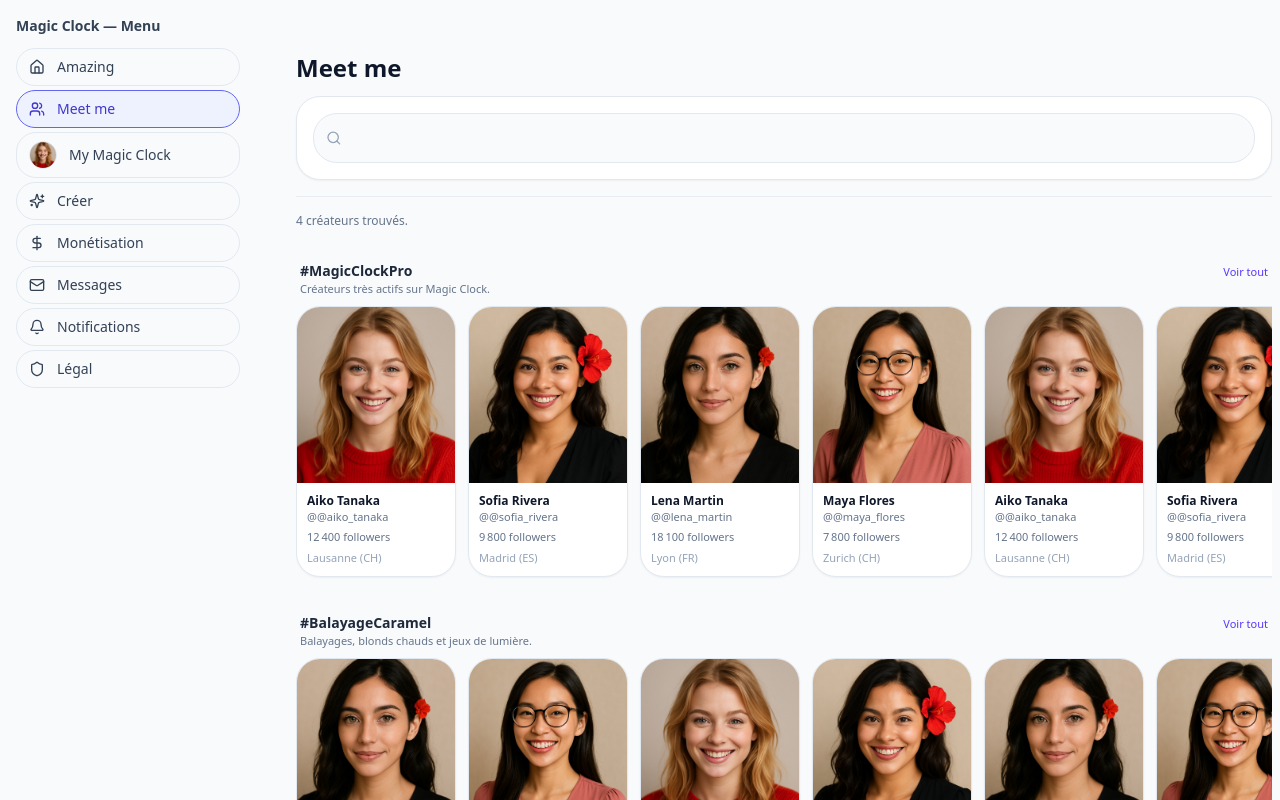
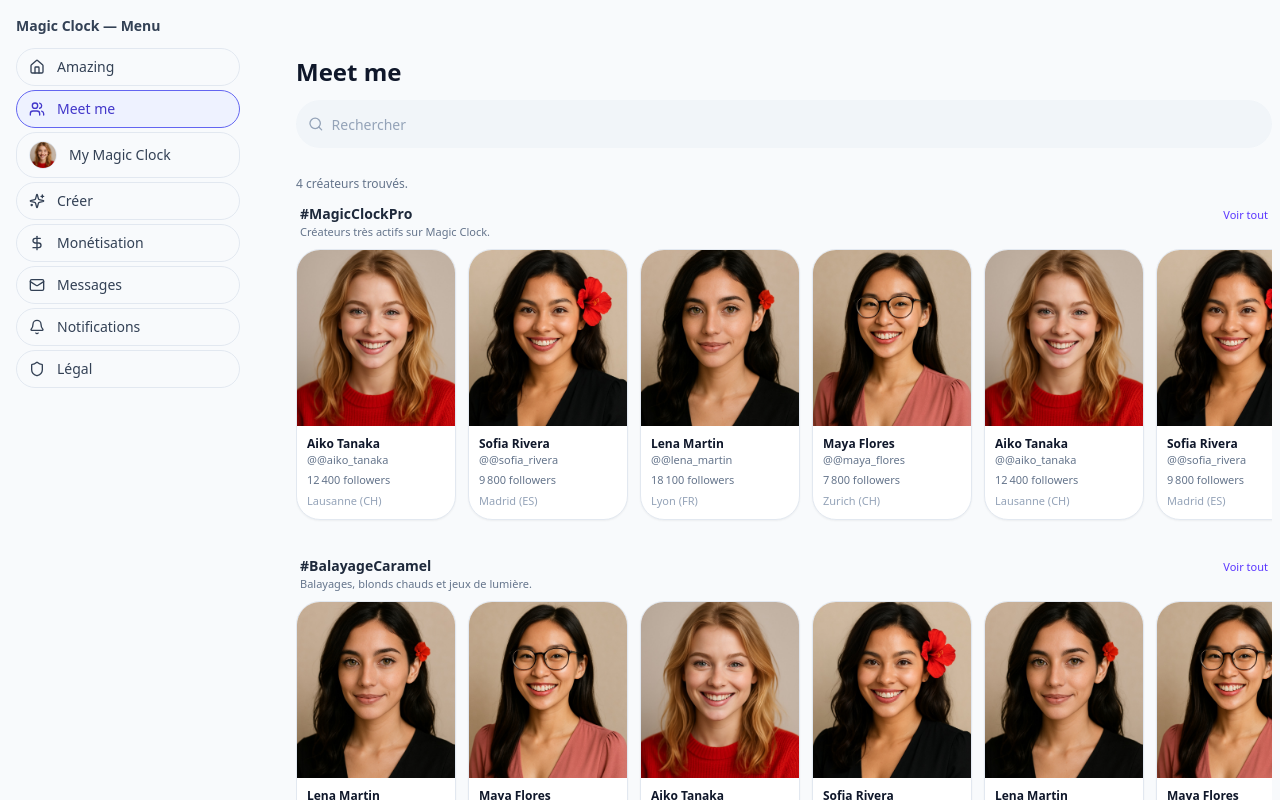
Before and after one commit to welcome-magic-clock/magic-clock-web-mvp, a Next.js app: page /meet in a window 1280 px wide. Shown: the top 800 px of the page. Built offline with nearby package versions, Linux system fonts and the light colour scheme.

Commit message:
Update page.tsx

```diff
--- a/app/meet/page.tsx
+++ b/app/meet/page.tsx
@@ -1,7 +1,7 @@
 import { Search } from "lucide-react";
 import { CREATORS } from "@/features/meet/creators";
 
-const REPEAT_COUNT = 6; // on répète la liste pour remplir plusieurs lignes
+const REPEAT_COUNT = 4; // on répète la liste pour remplir les lignes
 const CARDS_PER_ROW = 10;
 
 const TRENDING_ROWS = [
@@ -56,9 +56,7 @@ function MiniCreatorCard({ creator }: { creator: any }) {
 
 export default function MeetPage() {
   const baseCreators = CREATORS;
-  const totalCreators = baseCreators.length;
 
-  // On étend un peu la liste pour remplir plusieurs rangées
   const extendedCreators = Array.from({ length: REPEAT_COUNT }, (_, idx) =>
     baseCreators.map((creator: any) => ({
       ...creator,
@@ -67,41 +65,37 @@ export default function MeetPage() {
   ).flat();
 
   return (
-    <main className="mx-auto max-w-5xl px-4 pb-24 pt-4 sm:px-6 sm:pt-8 sm:pb-28 overflow-x-hidden">
-      {/* HEADER + SEARCH STICKY */}
-      <div className="sticky top-0 z-20 mb-4 border-b border-slate-200/70 bg-slate-50/95 pb-4 pt-1 backdrop-blur">
-        <header className="mb-3">
-          <h1 className="text-xl font-semibold sm:text-2xl">Meet me</h1>
-        </header>
+    <main className="mx-auto max-w-5xl px-4 pb-24 pt-4 sm:px-6 sm:pt-8 sm:pb-28">
+      {/* HEADER + BARRE DE RECHERCHE MINIMALISTE (STICKY) */}
+      <div className="sticky top-0 z-20 -mx-4 mb-4 bg-slate-50/95 px-4 pb-3 pt-2 backdrop-blur sm:-mx-6 sm:px-6">
+        <h1 className="text-xl font-semibold sm:text-2xl">Meet me</h1>
 
-        {/* Barre de recherche seule */}
-        <section className="rounded-3xl border border-slate-200 bg-white p-3.5 shadow-sm sm:p-4">
-          <div className="flex items-center gap-2 rounded-2xl border border-slate-200 bg-slate-50 px-3 py-2">
+        <div className="mt-3">
+          <div className="flex items-center gap-2 rounded-2xl bg-slate-100 px-3 py-2 text-sm text-slate-500">
             <Search className="h-4 w-4 text-slate-400" />
             <input
               type="text"
-              aria-label="Rechercher un créateur, une ville, une technique, un hashtag ou @creator"
-              className="h-8 w-full bg-transparent text-xs outline-none sm:text-sm"
+              placeholder="Rechercher"
+              className="h-8 w-full bg-transparent text-sm outline-none placeholder:text-slate-400"
               disabled
             />
           </div>
-        </section>
+        </div>
       </div>
 
-      {/* Résultats + lignes de créateurs */}
-      <section className="space-y-8">
-        <p className="text-xs text-slate-500">
-          {totalCreators} créateurs trouvés.
-        </p>
+      {/* COMPTEUR */}
+      <p className="mb-3 text-xs text-slate-500">
+        {baseCreators.length} créateurs trouvés.
+      </p>
 
+      {/* LIGNES AVEC HASHTAGS */}
+      <section className="space-y-6 sm:space-y-8">
         {TRENDING_ROWS.map((row, rowIndex) => {
           const start = rowIndex * CARDS_PER_ROW;
           const rowCreators = extendedCreators.slice(
             start,
             start + CARDS_PER_ROW
           );
-
-          if (!rowCreators.length) return null;
 
           return (
             <div key={row.id} className="space-y-2">
```
